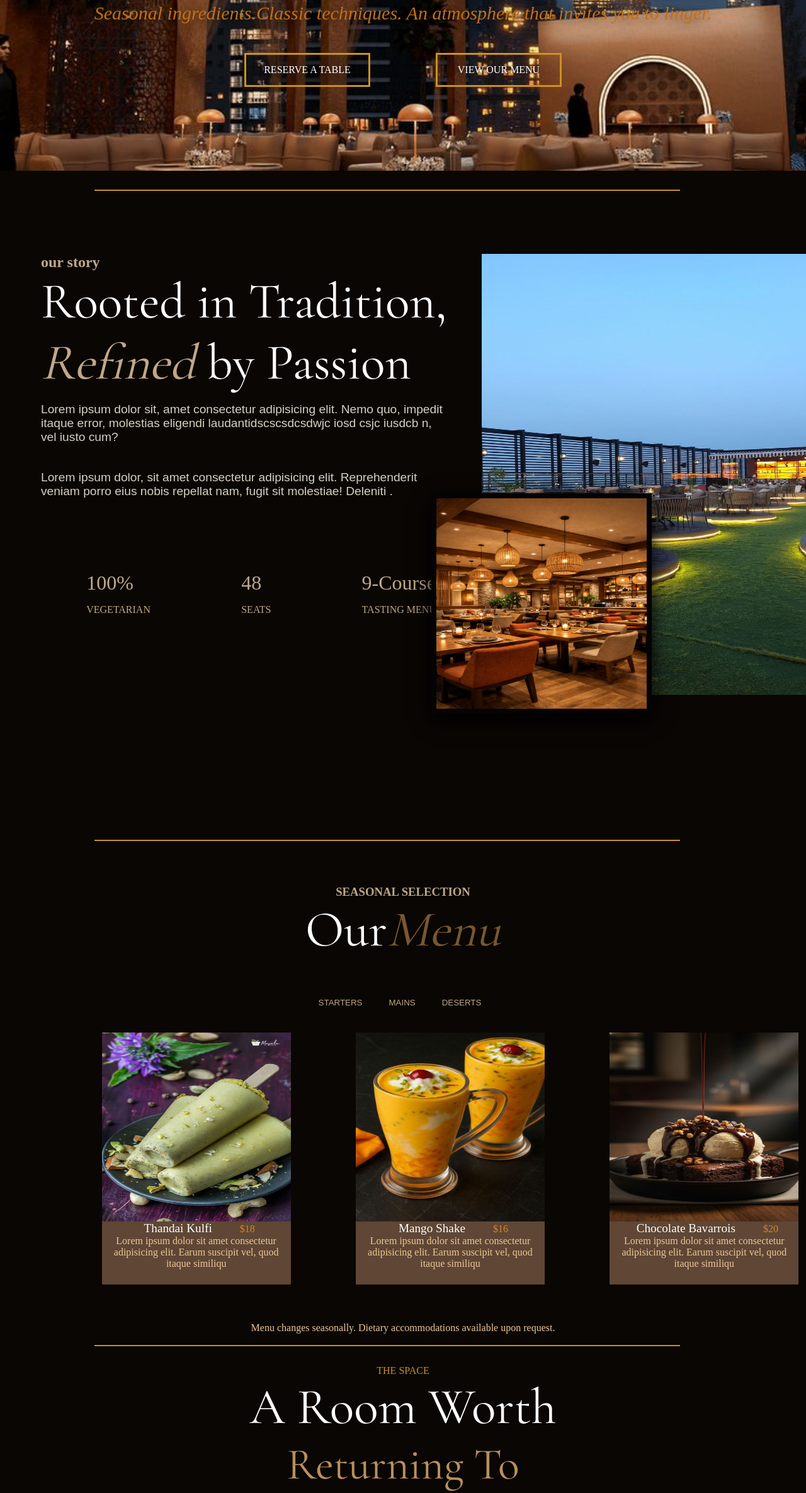
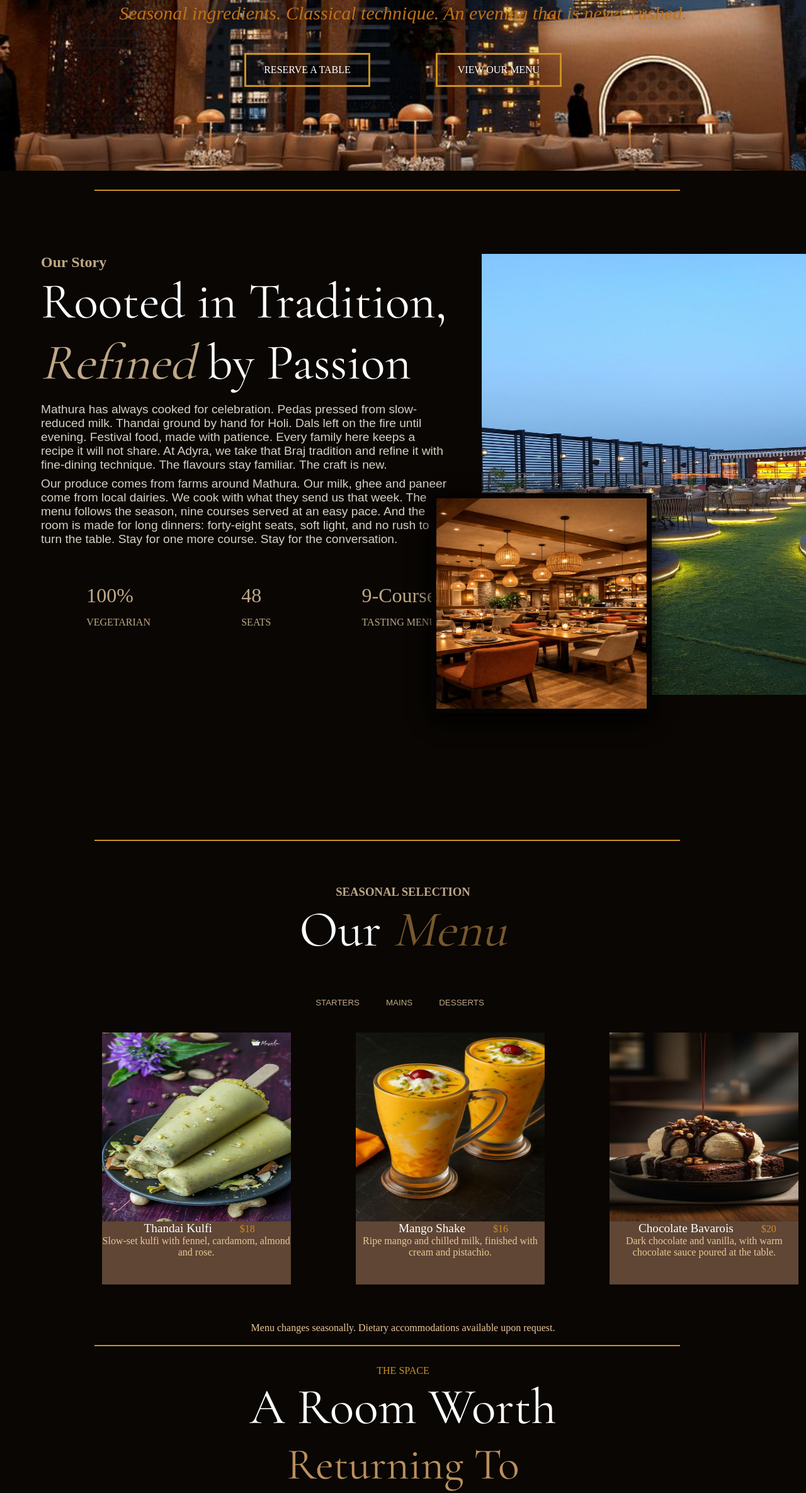
Before and after one commit to forgeadyra/Restaurant-website, a plain HTML site: page index.html in a window 1280 px wide. Shown: the part 430-2800 px from the top of the page at 63% size. Drawn offline with nearby package versions, Linux system fonts and the light colour scheme.

Commit message:
step N: 2

```diff
--- a/index.html
+++ b/index.html
@@ -40,7 +40,7 @@
       <section id="hero">
         <div class="hero-content">
           <p class="hero0 hero-animate">
-            E S T A B L I S H E D 2026. M A T H U R A
+            Established 2026 · Mathura
           </p>
           <div class="hero1 hero-line hero-animate">Where Every</div>
           <div class="hero2 hero-line hero-animate">
@@ -48,8 +48,8 @@
           </div>
           <div class="hero3 hero-line hero-animate">a Memory</div>
           <p class="hero4 hero-animate">
-            Seasonal ingredients.Classic techniques. An atmosphere that invites
-            you to linger.
+            Seasonal ingredients. Classical technique. An evening that is never
+            rushed.
           </p>
           <div class="hero5 hero-animate">
             <a href="#reservation" class="btn hero-button">RESERVE A TABLE</a>
@@ -60,18 +60,24 @@
       <hr />
       <section id="about" class="reveal">
         <div class="left">
-          <h2>our story</h2>
+          <h2>Our Story</h2>
           <div class="root">Rooted in Tradition,</div>
           <div class="refined"><span class="ref">Refined</span> by Passion</div>
           <div class="story1">
-            Lorem ipsum dolor sit, amet consectetur adipisicing elit. Nemo quo,
-            impedit itaque error, molestias eligendi laudantidscscsdcsdwjc iosd
-            csjc iusdcb n, vel iusto cum?
+            Mathura has always cooked for celebration. Pedas pressed from
+            slow-reduced milk. Thandai ground by hand for Holi. Dals left on the
+            fire until evening. Festival food, made with patience. Every family
+            here keeps a recipe it will not share. At Adyra, we take that Braj
+            tradition and refine it with fine-dining technique.
+            The flavours stay familiar. The craft is new.
           </div>
           <div class="story2">
-            Lorem ipsum dolor, sit amet consectetur adipisicing elit.
-            Reprehenderit veniam porro eius nobis repellat nam, fugit sit
-            molestiae! Deleniti .
+            Our produce comes from farms around Mathura. Our milk, ghee and
+            paneer come from local dairies. We cook with what they send us that
+            week. The menu follows the season, nine
+            courses served at an easy pace. And the room is made for long
+            dinners: forty-eight seats, soft light, and no rush to turn the
+            table. Stay for one more course. Stay for the conversation.
           </div>
           <div class="fill">
             <div class="exp">
@@ -95,41 +101,39 @@
       <hr />
       <section class="Menu reveal" id="menu">
         <span><h3>SEASONAL SELECTION</h3></span>
-        <div class="MENU">Our<span class="our">Menu</span></div>
+        <div class="MENU">Our <span class="our">Menu</span></div>
         <div class="types">
           <input type="button" value="STARTERS" class="btn-types" />
           <input type="button" value="MAINS" class="btn-types" />
-          <input type="button" value="DESERTS" class="btn-types" />
+          <input type="button" value="DESSERTS" class="btn-types" />
         </div>
         <div class="FOOD_ITEMS">
           <div class="IMG1">
             <img
               src="image\Thandai Kulfi Recipe - Holi Special _ Indian Ice Cream Kulfi - Masalakorb.jpg"
-              alt="tarte tatin"
+              alt="Thandai kulfi"
             />
             <span class="food_name">Thandai Kulfi</span>
             <span class="Food_price">$18</span><br />
             <span class="about_food">
-              Lorem ipsum dolor sit amet consectetur adipisicing elit. Earum
-              suscipit vel, quod itaque similiqu
+              Slow-set kulfi with fennel, cardamom, almond and rose.
             </span>
           </div>
           <div class="IMG2">
-            <img src="image\download (2).jpg" alt="Île Flottante" />
+            <img src="image\download (2).jpg" alt="Two glasses of mango shake topped with cream and pistachio" />
             <span class="food_name">Mango Shake</span>
             <span class="Food_price">$16</span><br />
             <span class="about_food">
-              Lorem ipsum dolor sit amet consectetur adipisicing elit. Earum
-              suscipit vel, quod itaque similiqu
+              Ripe mango and chilled milk, finished with cream and pistachio.
             </span>
           </div>
           <div class="IMG3">
-            <img src="image\desserts.jpg" alt="Chocolate Bavarrois" />
-            <span class="food_name">Chocolate Bavarrois</span>
+            <img src="image\desserts.jpg" alt="Chocolate dessert with vanilla ice cream and warm chocolate sauce" />
+            <span class="food_name">Chocolate Bavarois</span>
             <span class="Food_price">$20</span><br />
             <span class="about_food">
-              Lorem ipsum dolor sit amet consectetur adipisicing elit. Earum
-              suscipit vel, quod itaque similiqu
+              Dark chocolate and vanilla, with warm chocolate sauce poured at
+              the table.
             </span>
           </div>
         </div>
@@ -148,7 +152,7 @@
             <img src="image\download.jpg" alt="dining table" class="left_img" />
           </div>
           <div class="right">
-            <img src="image\download (3).jpg" alt="asdf" class="right_img1" />
+            <img src="image\download (3).jpg" alt="Banquette seating beneath arched, softly lit brick alcoves" class="right_img1" />
             <img
               src="image\Modern Mansions of Dubai - Bedroom Interior.jpg"
               alt="lounge seating"
@@ -162,14 +166,14 @@
       <section class="reservation reveal" id="reservation">
         <div class="left">
           <span>RESERVATION</span>
-          <div class="res">JOIN Us For an</div>
+          <div class="res">Join Us for an</div>
           <div class="eve">
-            <span class="unforgettable"> Unforgettable</span>Evening
+            <span class="unforgettable">Unforgettable</span> Evening
           </div>
           <p class="d">
-            Lorem ipsum dolor sit amet consectetur adipisicing elit. Dignissimos
-            neque quod, laudantium ipsa perspiciatis reiciendis. In unde rem
-            ratione quo?
+            Reserve a table for lunch or dinner, or settle in for our
+            nine-course tasting menu. For parties of seven or more, please call
+            us directly.
           </p>
           <div>
             <div class="info-container">
@@ -270,8 +274,8 @@
             Adyra <span class="tagline">Fine Dining</span>
             <span>
               <p>
-                Modern Indian vegetarian fine dining, rooted in Braj food
-                traditions. Established 2026, Mathura.
+                Modern Indian vegetarian fine dining rooted in Braj food
+                traditions, established in Mathura in 2026.
               </p>
             </span>
           </div>
--- a/style.css
+++ b/style.css
@@ -283,6 +283,8 @@ li > a:hover{
     font-style: italic;
     font: fallback;
     font-size: larger;
+    text-transform: uppercase;
+    letter-spacing: 0.45em;
 
     text-shadow: 0 4px 20px rgba(0,0,0,.7);
 }
@@ -398,7 +400,6 @@ hr {
     font-style: italic;
 }
 .story1{
-    height: 100px;
     width: 650px;
     font-size: larger;
     margin-top: 15px;
@@ -406,7 +407,6 @@ hr {
     font-family: Arial, Helvetica, sans-serif;
 }
 .story2{
-    height: 100px;
     width: 650px;
     font-family: Arial, Helvetica, sans-serif;
     font-size: larger;
@@ -649,7 +649,6 @@ hr {
 }
 .unforgettable{
     color: #98784c;
-    margin-right: 5px;
 }
 .info-container{
     display: flex;
```
